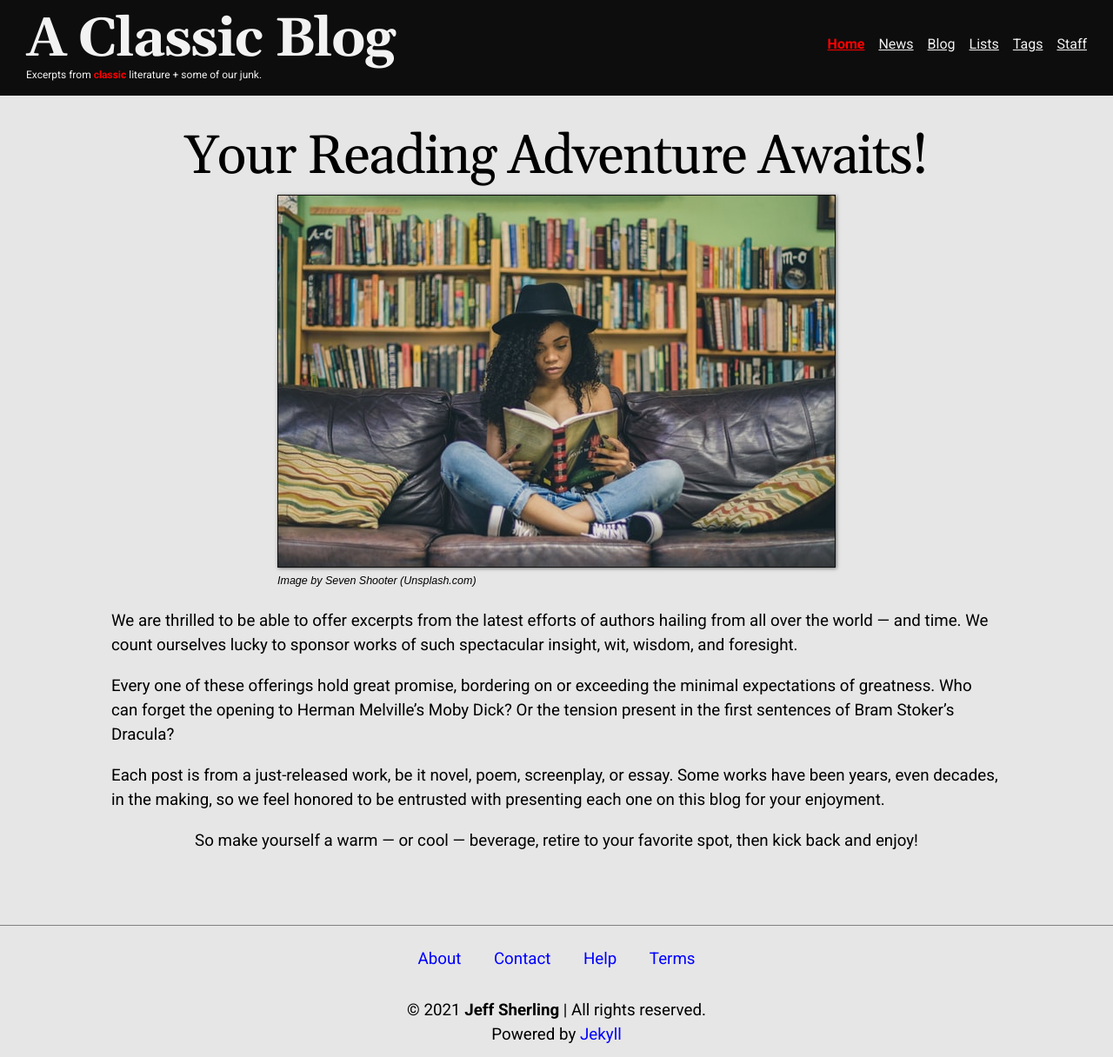
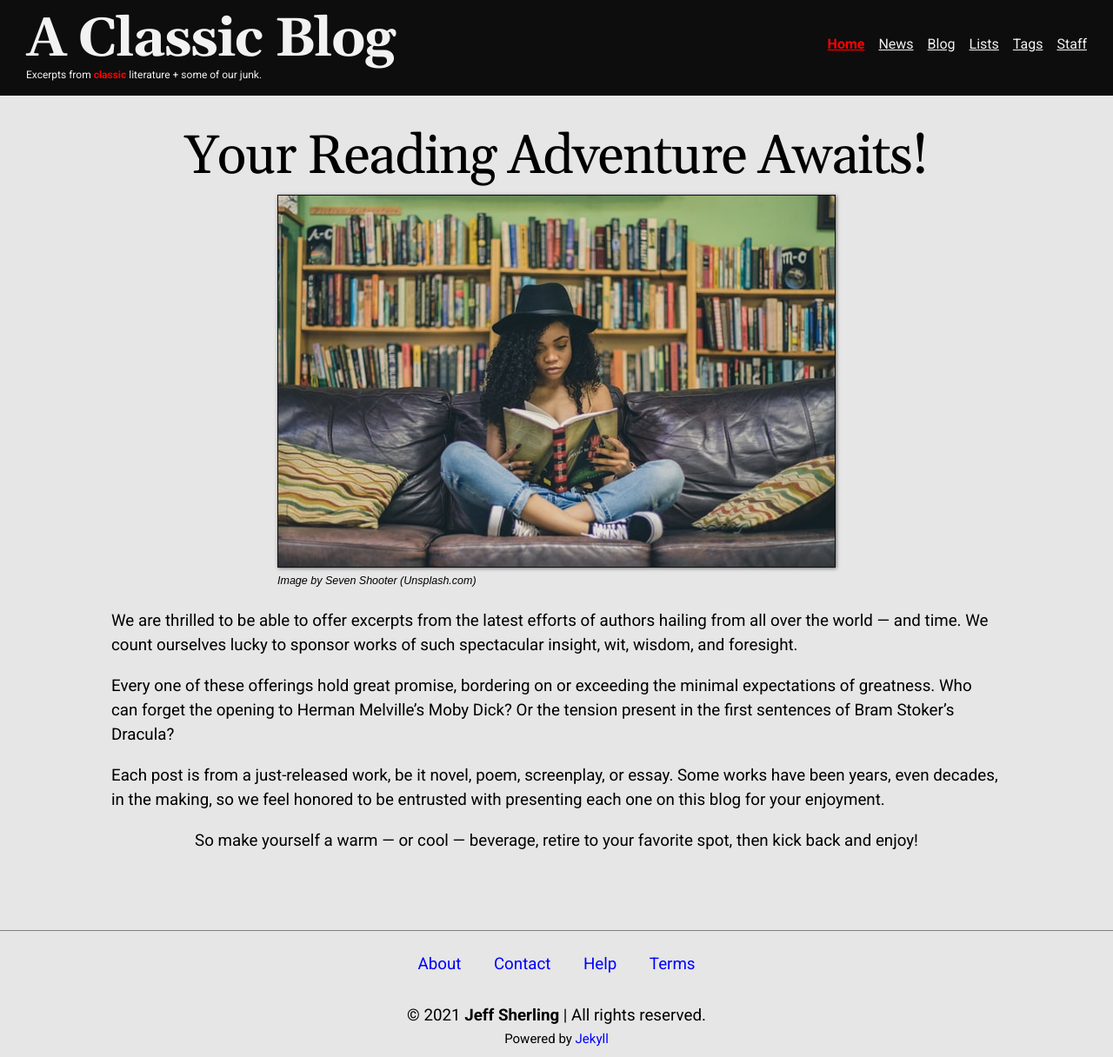
Before and after one commit to jsherling/classic-blog, a Jekyll site: the page built from index.md, in a window 1280 px wide and 1216 px high. Shown: the whole window at 87% size. Built offline with Jekyll 4.4.1, drawn with Linux system fonts in a browser that asks for light colours.

Commit message:
Corrections and sync between this and jsherling-github-io

```diff
--- a/_includes/footer.html
+++ b/_includes/footer.html
@@ -13,20 +13,13 @@
       {% endfor %}
     </ul>
   </nav>
-  <div class="copyright mb-1em">
+  <div class="copyright mb-1em center">
     <p class="center">
       &copy;
       <span id="copyright-year">
         {{ 'now' | date: "%Y" }}
       </span>
-      <b>Jeff Sherling</b> | All rights reserved.<br>
+      <b>Jeff Sherling</b> | All rights reserved.</p>
       Powered by <a href="https://jekyllrb.com/">Jekyll</a>
-  <!-- class="copyright" --></div>
-  <!--
-  Add jekyll-feed gem to Gemfile and _config.yml for this to work
-  Use Font Awesome to display RSS icon
-
-  <div class="rss-feed">
-    Subscribe <a href="{{ "/feed.xml" | relative_url }}">via RSS</a>
-  </div> -->
+  <!-- class="copyright mb-1em center" --></div>
 </footer>
--- a/_layouts/article.html
+++ b/_layouts/article.html
@@ -9,7 +9,7 @@ layout: default
     </h1>
     <small class="article-meta"><b>
       {{ page.date | date: "%b %d, %Y" }} | Staff
-      </b> •
+    </b> •
       {% assign words = content | number_of_words %}
       {% if words < 360 %}
       1 min
--- a/_sass/style/_base.scss
+++ b/_sass/style/_base.scss
@@ -65,9 +65,11 @@ p {
   margin-bottom: 1em;
 }
 
+/*
 p > a {
   padding: 0;
 }
+*/
 
 p.tag {
   margin-bottom: 0.5em;
@@ -155,7 +157,7 @@ a.tag {
   }
 
   p {
-    font-size: 1.1rem;
+    font-size: 110%;
   }
 }
 
@@ -196,6 +198,7 @@ a.tag {
   a {
     color: inherit;
     border-radius: $radius;
+    text-decoration: none;
   }
 
   a:hover {
@@ -209,9 +212,8 @@ a.tag {
     background: transparent;
   }
 
-  ul.header--nav__menu > li > a,
-  ul.foot
-  er--nav__menu > li > a {
+  li.header--nav__menu-item > a,
+  li.footer--nav__menu-item > a {
     text-decoration: none;
     padding: 0.4em 0.5em;
   }
```
Also changed, not shown: README.md. Lines whose indentation alone changed are shown as unchanged.
